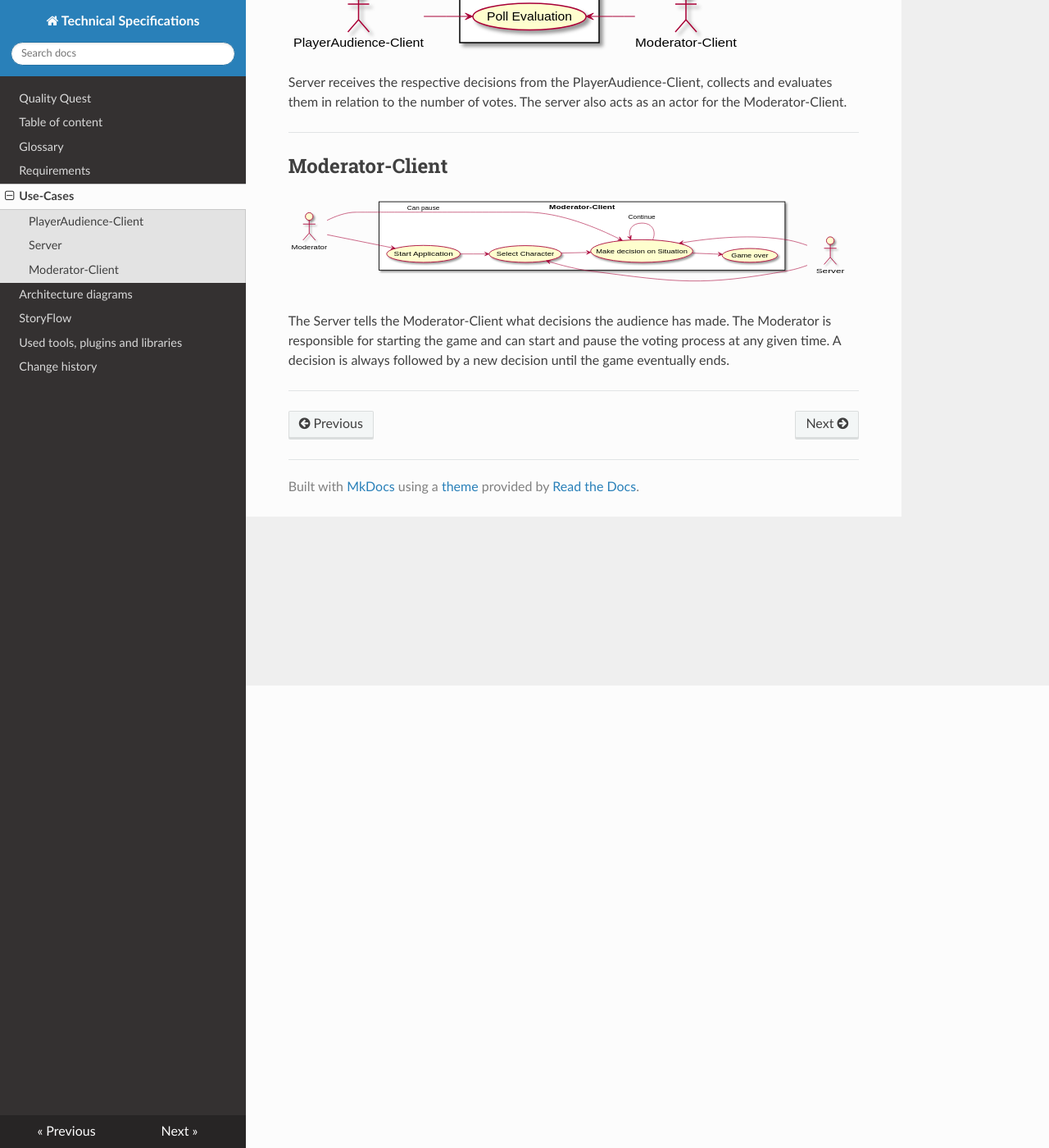
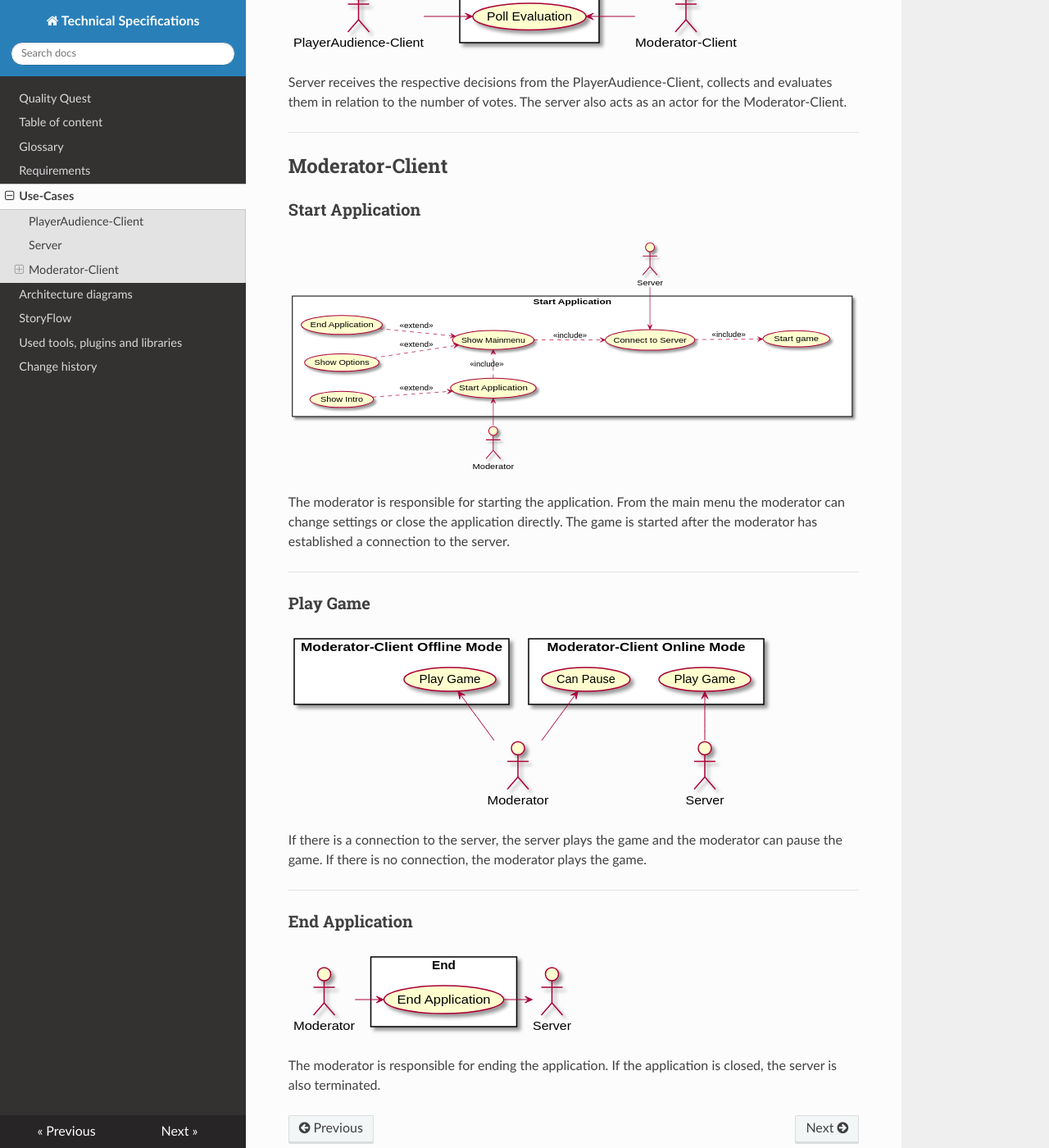
Before and after one commit to Brotenko/QualityQuest, an MkDocs documentation site: the page built from Docs/Technical Specifications/docs/use-case-diagramme.md, in a window 1280 px wide and 1400 px high, scrolled down 564 px. Shown: the whole window at 82% size. Built offline with MkDocs 1.6.1, drawn with Linux system fonts in a browser that asks for light colours; nearby versions of some CDN libraries.

Commit message:
New use-case diagrams for the moderator-client.

```diff
--- a/Docs/Technical Specifications/docs/use-case-diagramme.md
+++ b/Docs/Technical Specifications/docs/use-case-diagramme.md
@@ -17,9 +17,22 @@ The server also acts as an actor for the Moderator-Client.
 ***
 
 ## Moderator-Client
-![](diagrams/UseCase/Moderator_Client.svg)
 
-The Server tells the Moderator-Client what decisions the audience has made.
-The Moderator is responsible for starting the game and can start and pause the voting process at any given time.
-A decision is always followed by a new decision until the game eventually ends.
+### Start Application
+![](diagrams/UseCase/Moderator_Client_A.svg)
+
+The moderator is responsible for starting the application. From the main menu the moderator can change settings or close the application directly. The game is started after the moderator has established a connection to the server.
 ***
+
+### Play Game
+
+![](diagrams/UseCase/Moderator_Client_B.svg)
+
+If there is a connection to the server, the server plays the game and the moderator can pause the game. If there is no connection, the moderator plays the game.
+***
+
+### End Application
+
+![](diagrams/UseCase/Moderator_Client_C.svg)
+
+The moderator is responsible for ending the application. If the application is closed, the server is also terminated.
```
Also changed, not shown: Docs/Technical Specifications/docs/diagrams/UseCase/Moderator_Client_A.svg, Docs/Technical Specifications/docs/diagrams/UseCase/Moderator_Client_B.svg, Docs/Technical Specifications/docs/diagrams/UseCase/Moderator_Client_C.svg, 3 other files.
